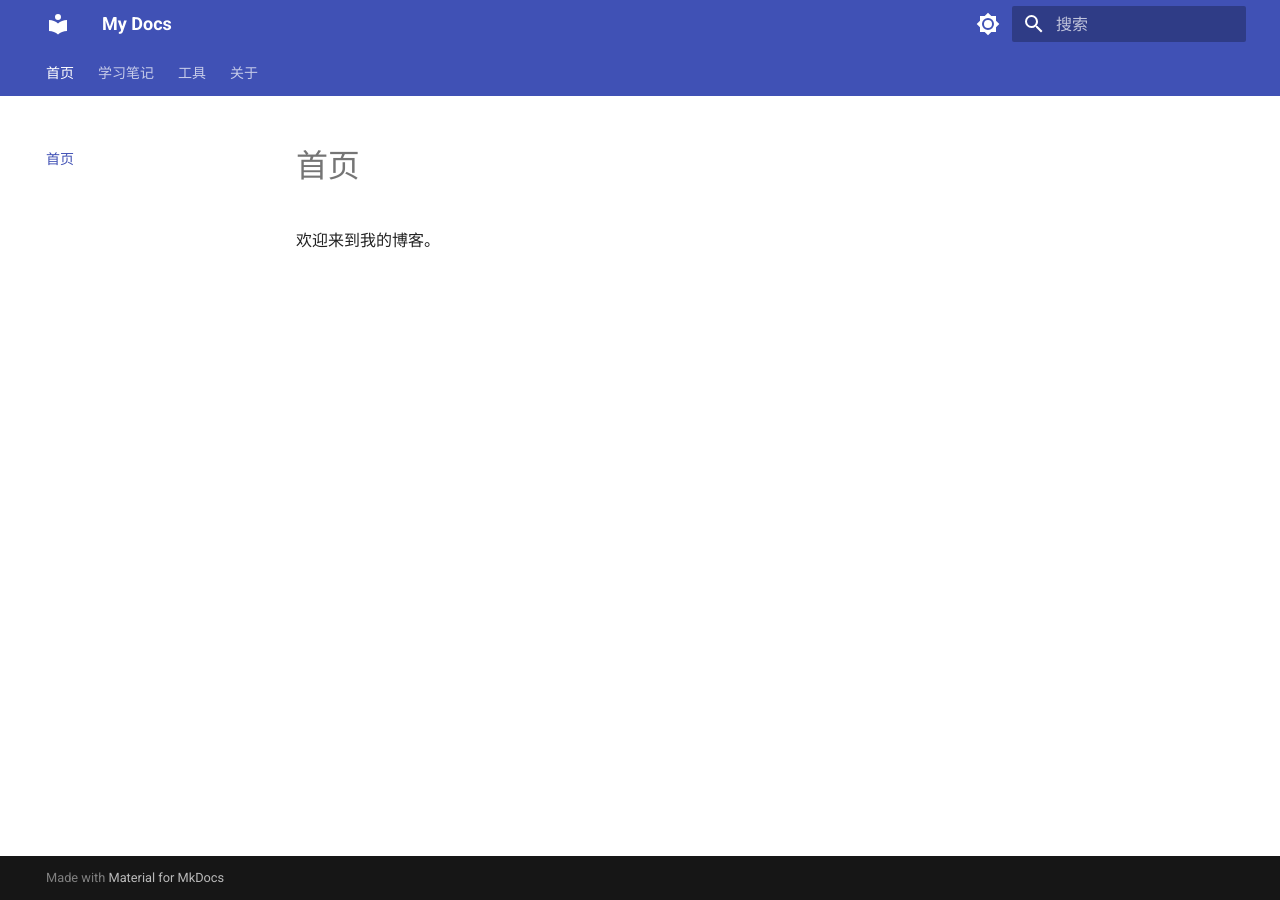
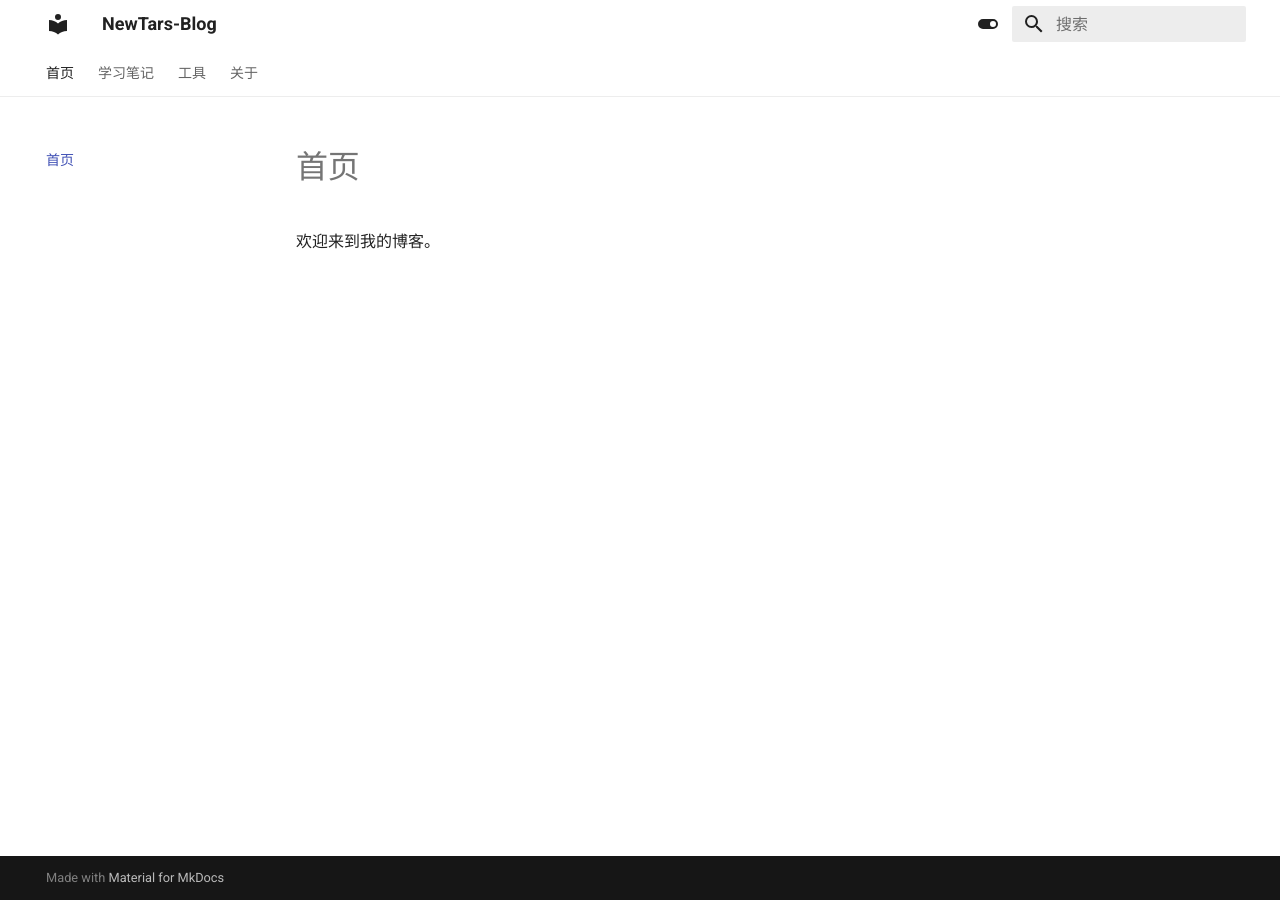
Before and after one commit to Syndra-git/Syndra-git.github.io, an MkDocs documentation site: the page built from docs/index.md, in a window 1280 px wide. Built offline with MkDocs 1.6.1 and Material for MkDocs 9.7.7, drawn with Linux system fonts in a browser that asks for light colours.

Commit message:
decorate(1)

```diff
--- a/mkdocs.yml
+++ b/mkdocs.yml
@@ -1,35 +1,34 @@
-site_name: My Docs
+site_name: NewTars-Blog
 site_url: https://newtars.top
-
 theme:
   name: material
   language: zh
   palette:
     - scheme: default
-      primary: indigo
+      primary: white
+      accent: lime
+      toggle:
+        icon: material/toggle-switch
+        name: Switch to dark mode
+    - scheme: slate
+      primary: black
       accent: indigo
       toggle:
-        icon: material/brightness-7
-        name: 切换到暗色模式
-    - scheme: slate
-      primary: indigo
-      accent: indigo
-      toggle:
-        icon: material/brightness-4
-        name: 切换到亮色模式
+        icon: material/toggle-switch-off-outline
+        name: Switch to light mode
   features:
-    - navigation.tabs
-    - navigation.sections
-    - navigation.top
-    - search.suggest
-    - content.code.copy
+    - navigation.tabs        # 顶部标签栏导航
+    - navigation.sections    # 侧边栏分节
+    - navigation.top         # 回到顶部按钮
+    - search.suggest         # 搜索建议
+    - content.code.copy      # 代码块复制按钮
 
 markdown_extensions:
-  - pymdownx.highlight:
+  - pymdownx.highlight:      # 代码高亮
       anchor_linenums: true
-  - pymdownx.superfences
-  - admonition
-  - pymdownx.details
+  - pymdownx.superfences     # 代码围栏
+  - admonition               # 提示框（note、warning 等）
+  - pymdownx.details         # 可折叠内容
 
 nav:
   - 首页: index.md
```
